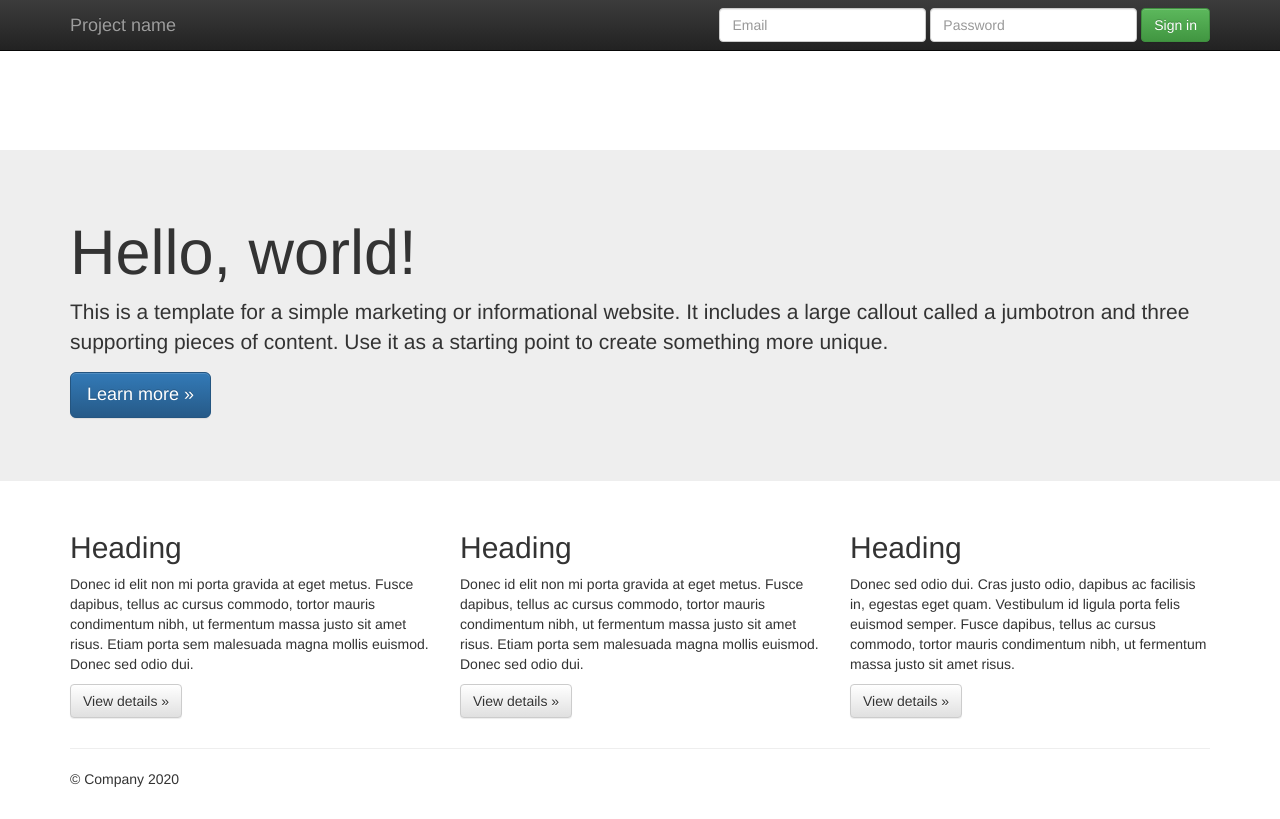
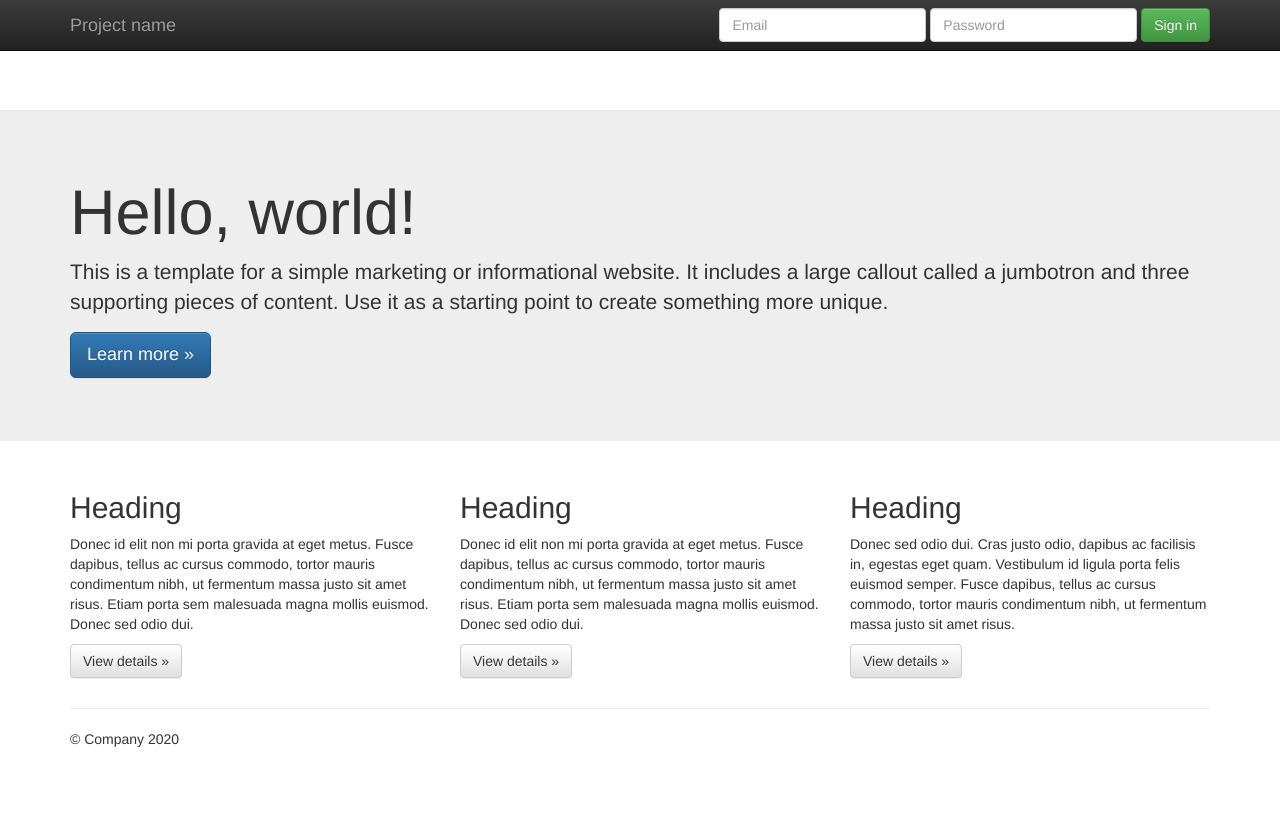
Before and after one commit to Ya27cine/appWeb, a plain HTML site: page index.html in a window 1280 px wide. Drawn offline with nearby package versions, Linux system fonts and the light colour scheme.

Commit message:
add 110 for padding in css

```diff
--- a/index.html
+++ b/index.html
@@ -14,7 +14,7 @@
         <link rel="stylesheet" href="css/bootstrap.min.css">
         <style>
             body {
-                padding-top: 150px;
+                padding-top: 110px;
                 padding-bottom: 20px;
             }
         </style>
```
